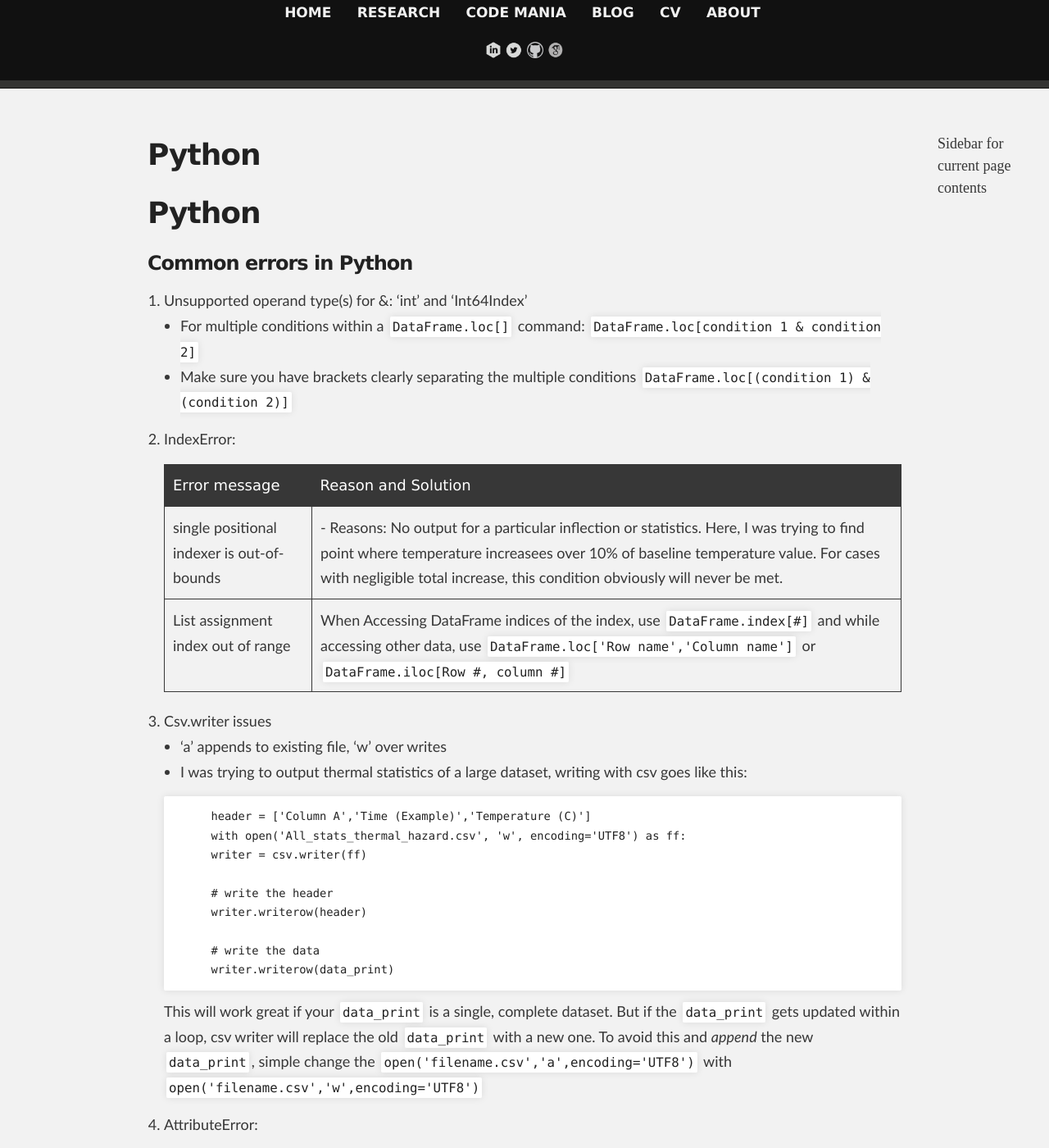
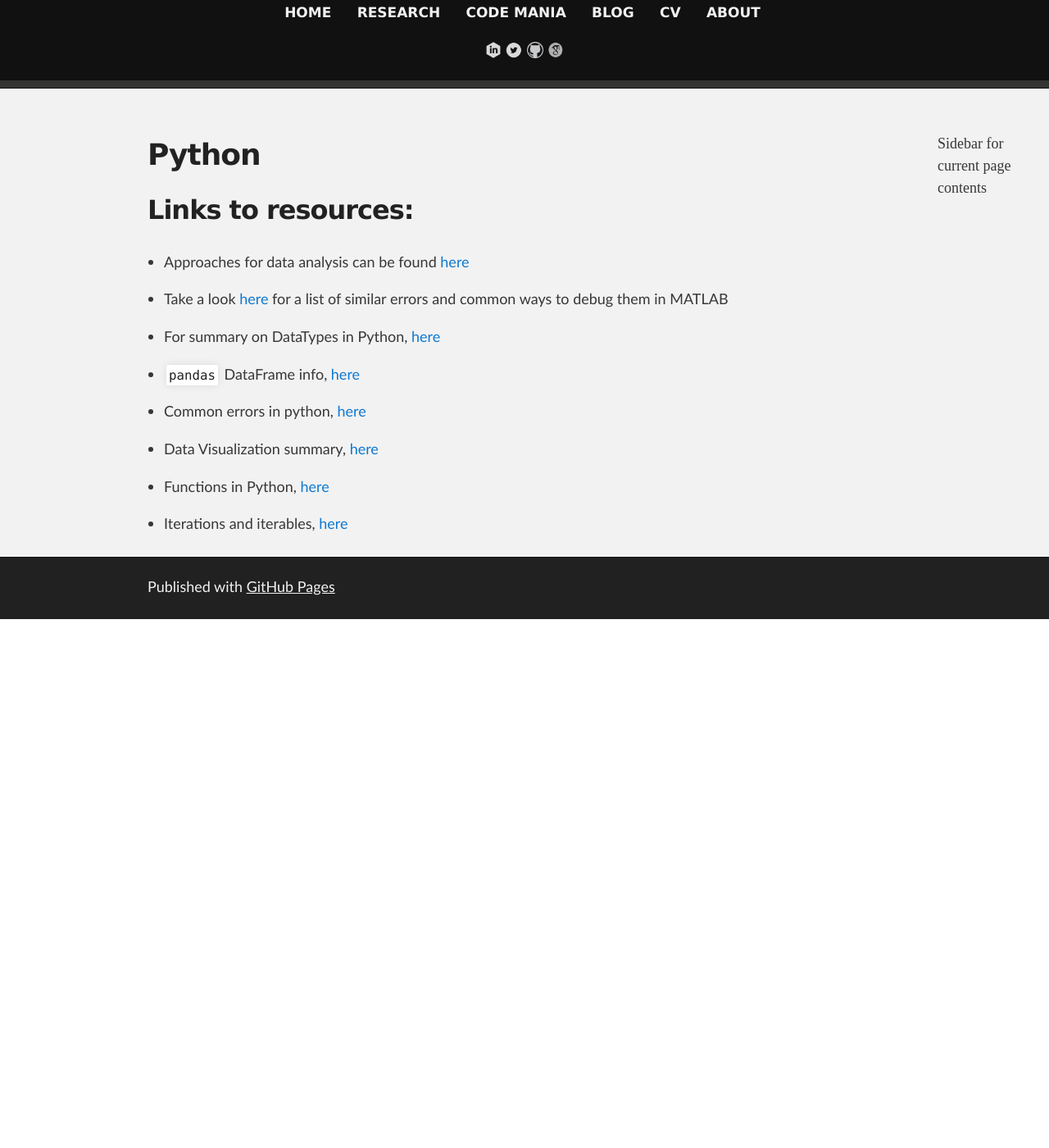
Before and after one commit to dushyant-fire/dushyant-fire.github.io, a Jekyll site: the page built from _posts/Code/2021-11-02-Python.md, in a window 1280 px wide and 1400 px high. Shown: the whole window at 82% size. Built offline with Jekyll 4.4.1, drawn with Linux system fonts in a browser that asks for light colours; some of the changed text lies outside the part shown.

Commit message:
more pages and links

````diff
--- a/_posts/Code/2021-11-02-Python.md
+++ b/_posts/Code/2021-11-02-Python.md
@@ -6,78 +6,20 @@ date:	2021-11-02 08:00:00 -0000
 permalink:	/code/Python
 ---
 
-# Python
+## Links to resources:
 
-### Common errors in Python
+- Approaches for data analysis can be found [here](/code/Python/Data_approaches)
 
-1. Unsupported operand type(s) for &: 'int' and 'Int64Index'
-	- For multiple conditions within a `DataFrame.loc[]` command: `DataFrame.loc[condition 1 & condition 2]`
-	- Make sure you have brackets clearly separating the multiple conditions
-	`DataFrame.loc[(condition 1) & (condition 2)]`
-2. IndexError:
+- Take a look [here](../code/MATLAB) for a list of similar errors and common ways to debug them in MATLAB
 
-	| Error message | Reason and Solution|
-	|----|----|
-	|single positional indexer is out-of-bounds | - Reasons: No output for a particular inflection or statistics. Here, I was trying to find point where temperature increasees over 10% of baseline temperature value. For cases with negligible total increase, this condition obviously will never be met.|
-	|List assignment index out of range| When Accessing DataFrame indices of the index, use `DataFrame.index[#]` and while accessing other data, use `DataFrame.loc['Row name','Column name']` or `DataFrame.iloc[Row #, column #]` |
-3. Csv.writer issues
-	- 'a' appends to existing file, 'w' over writes
-	- I was trying to output thermal statistics of a large dataset, writing with csv goes like this:
+- For summary on DataTypes in Python, [here](/code/Python/DataTypes)
 
-	```
-		header = ['Column A','Time (Example)','Temperature (C)']
-		with open('All_stats_thermal_hazard.csv', 'w', encoding='UTF8') as ff:
-		writer = csv.writer(ff)
+- `pandas` DataFrame info, [here](/code/Python/DataFrame)
 
-		# write the header
-		writer.writerow(header)
+- Common errors in python, [here](/code/Python/Errors)
 
-		# write the data
-		writer.writerow(data_print)
-	```
-	This will work great if your `data_print` is a single, complete dataset. But if the `data_print` gets updated within a loop, csv writer will replace the old `data_print` with a new one. To avoid this and _append_ the new `data_print`, simple change the `open('filename.csv','a',encoding='UTF8')` with `open('filename.csv','w',encoding='UTF8')`
+- Data Visualization summary, [here](/code/Python/DataVisualization)
 
-4. AttributeError:
+- Functions in Python, [here](/code/Python/Functions)
 
-	| Error message | Reason and Solution|
-	|----|----|
-	|'list' object has no attribute 'split'|- Sometimes its just a simple struggle with syntax error - Correct syntax = `string.split('delimiter')` and not `split(string,'delimiter')` as in MATLAB|
-	|'list' object has no attribute 'loc'| DataFrame can be accessed using `loc` or `iloc` attributes, but data within the lists can directly be accessed by giving the index of the desired data. Ex. `list[0,1]`|
-5. KeyError: False
-	- The specific column name, key name does not exist
-
-7. ValueError: 'x' and 'y' must have the same size
-8. TypeError:
-
-	| Error message | Reason and Solution|
-	|----|----|
-	|Object of type 'float' has no len()| Still figuring this out|
-	|Can't multiply sequence by non-int of type 'float'| Same as above|
-	|Only integer scalar arrays can be converted to a scalar index| - `locs = np.where(condition)` returns an `locs = array([m x n])` and accessing the first element of this array requires `locs[0][0]` since `m x n] = [234, 244, ..., 290]`. |
-	|First argument must be an iterable of pandas objects, you passed an object of type "DataFrame"| Passing DataFrame into `pd.concat(DataFrame)` is not admissible, it should be an iterable (list, for example)|
-
-### User warnings
-1. FixedFormatter should only be used together with FixedLocator
- - A warning issued when tick labels in matplotlib were changed using `axis.set_xticklabels(xlabels)` where `xlabels` was a user defined array of labels
- - Requires a complex solution which I could not find yet
-
-### Errors/Nuances of `Matplotlib.pyplot`
-
- - Add `label = _nolegend_` for a plot/fill you do not want to be included in the legend
- - Sometimes `fig.tight_layout()` cuts the labels on the x/y axes. To avoid this, remove the `fig.tight_layot()` and include `bbox_inches='tight'` in the `savefig` command
-
-### Errors/Nuances of `pandas`
-
-- pandas.errors.InvalidIndexError: Reindexing only valid with uniquely valued Index objects
-
-### Errors in `Numpy`
-
-- 'numpy.float64' object cannot be interpreted as an integer
-
-### Approaches for data analysis can be found [here](/code/Python/Data_approaches)
-
-### Take a look [here](../code/MATLAB) for a list of similar errors and common ways to debug them in MATLAB
-
-### For summary on DataTypes in Python, look [here](/code/Python/DataTypes)
-
-### pandas DataFrame info is available [here](/code/Python/DataFrame)
+- Iterations and iterables, [here](/code/Python/Iterations)
````
Also changed, not shown: _posts/Code/2022-01-13-Errors.md (added, +73 -0 lines).
